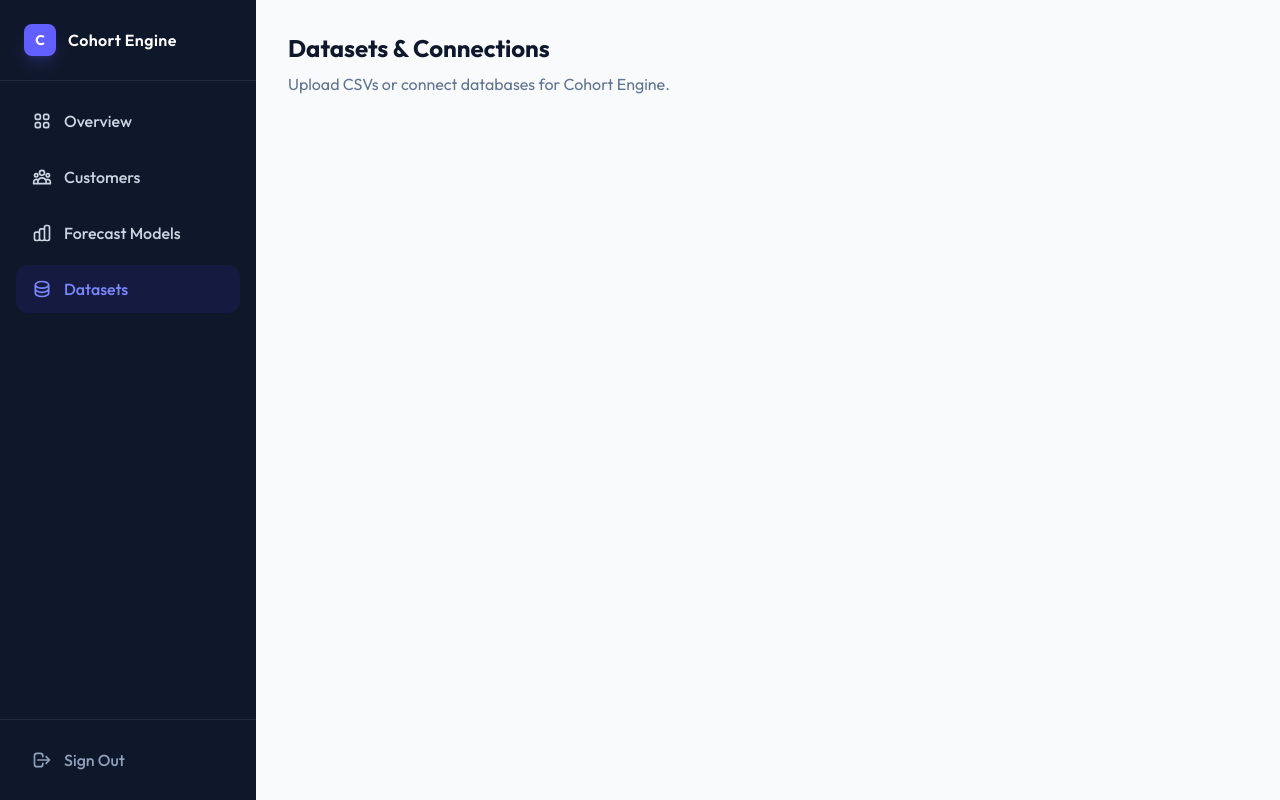
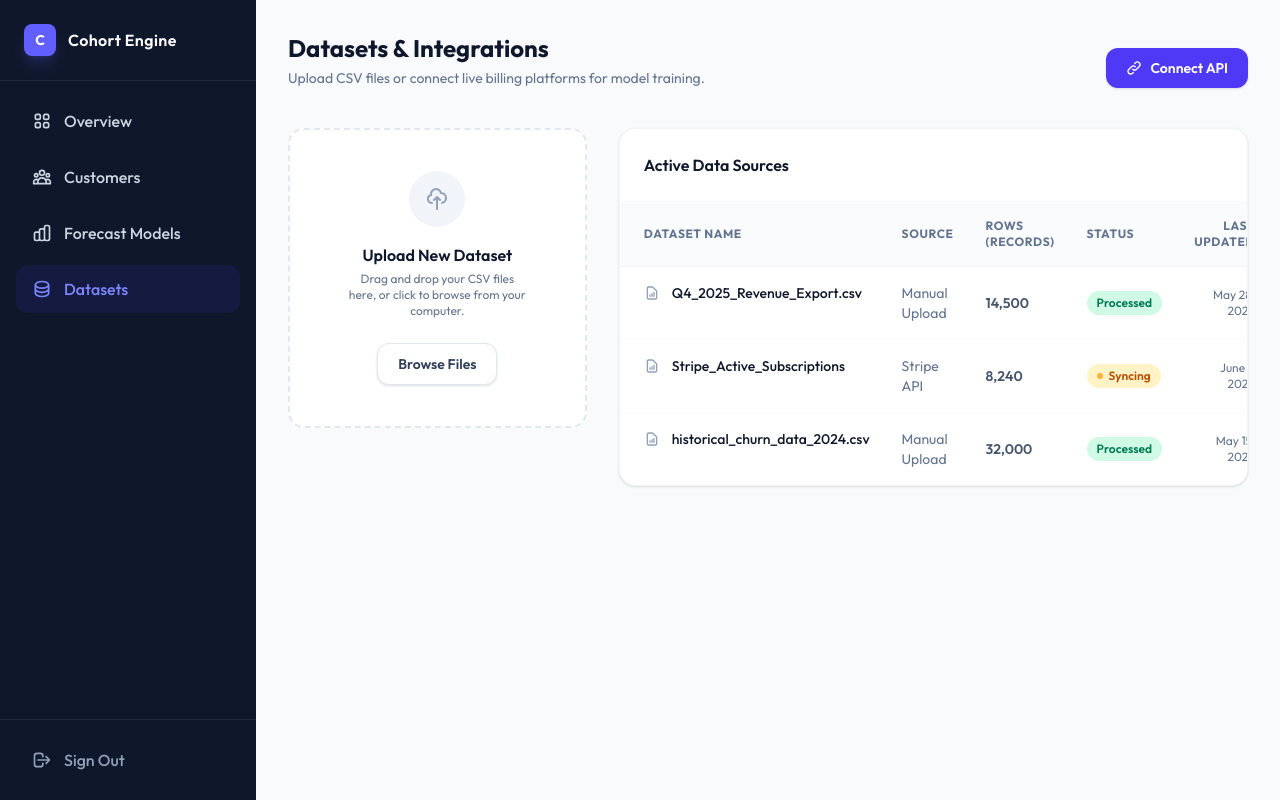
Before and after one commit to arponbiswasanik/Cohort-Engine, a Next.js app in the folder frontend/: page /dashboard/datasets in a window 1280 px wide. Built offline with nearby package versions, Linux system fonts and the light colour scheme; no server answers.

Commit message:
designed datasets and integrations page

```diff
--- a/frontend/app/dashboard/datasets/page.tsx
+++ b/frontend/app/dashboard/datasets/page.tsx
@@ -1,8 +1,114 @@
+"use client";
+
+import { useState } from "react";
+
+// Dummy Datasets
+const initialDatasets = [
+  { id: 1, name: "Q4_2025_Revenue_Export.csv", source: "Manual Upload", size: "2.4 MB", rows: 14500, status: "Processed", date: "May 28, 2026" },
+  { id: 2, name: "Stripe_Active_Subscriptions", source: "Stripe API", size: "Live Sync", rows: 8240, status: "Syncing", date: "June 1, 2026" },
+  { id: 3, name: "historical_churn_data_2024.csv", source: "Manual Upload", size: "5.1 MB", rows: 32000, status: "Processed", date: "May 15, 2026" },
+];
+
 export default function DatasetsPage() {
+  const [datasets] = useState(initialDatasets);
+  const [isDragging, setIsDragging] = useState(false);
+
+  // Drag & Drop Handlers
+  const handleDragOver = (e: React.DragEvent) => {
+    e.preventDefault();
+    setIsDragging(true);
+  };
+
+  const handleDragLeave = () => {
+    setIsDragging(false);
+  };
+
+  const handleDrop = (e: React.DragEvent) => {
+    e.preventDefault();
+    setIsDragging(false);
+    // Here we will handle the actual file upload logic later
+    alert("File upload feature will be connected to the backend API.");
+  };
+
   return (
-    <div className="p-8">
-      <h1 className="text-2xl font-bold text-slate-900">Datasets & Connections</h1>
-      <p className="text-slate-500 mt-2">Upload CSVs or connect databases for Cohort Engine.</p>
-    </div>
+    <main className="p-8">
+      <header className="mb-10 flex justify-between items-end">
+        <div>
+          <h1 className="text-2xl font-bold text-slate-900">Datasets & Integrations</h1>
+          <p className="text-sm text-slate-500 mt-1">Upload CSV files or connect live billing platforms for model training.</p>
+        </div>
+        <button className="px-5 py-2.5 bg-indigo-600 text-white text-sm font-semibold rounded-xl hover:bg-indigo-700 transition-colors shadow-sm flex items-center gap-2">
+          <svg className="w-4 h-4" fill="none" stroke="currentColor" viewBox="0 0 24 24"><path strokeLinecap="round" strokeLinejoin="round" strokeWidth="2" d="M13.828 10.172a4 4 0 00-5.656 0l-4 4a4 4 0 105.656 5.656l1.102-1.101m-.758-4.899a4 4 0 005.656 0l4-4a4 4 0 00-5.656-5.656l-1.1 1.1"></path></svg>
+          Connect API
+        </button>
+      </header>
+
+      <div className="grid grid-cols-1 lg:grid-cols-3 gap-8">
+
+        {/* Drag & Drop Upload Zone */}
+        <div className="lg:col-span-1">
+          <div
+            className={`border-2 border-dashed rounded-2xl p-10 flex flex-col items-center justify-center text-center transition-colors min-h-[300px] ${
+              isDragging ? "border-indigo-500 bg-indigo-50/50" : "border-slate-200 bg-white hover:border-indigo-400 hover:bg-slate-50"
+            }`}
+            onDragOver={handleDragOver}
+            onDragLeave={handleDragLeave}
+            onDrop={handleDrop}
+          >
+            <div className={`w-14 h-14 rounded-full flex items-center justify-center mb-4 ${isDragging ? "bg-indigo-100 text-indigo-600" : "bg-slate-100 text-slate-400"}`}>
+              <svg className="w-6 h-6" fill="none" stroke="currentColor" viewBox="0 0 24 24"><path strokeLinecap="round" strokeLinejoin="round" strokeWidth="2" d="M7 16a4 4 0 01-.88-7.903A5 5 0 1115.9 6L16 6a5 5 0 011 9.9M15 13l-3-3m0 0l-3 3m3-3v12"></path></svg>
+            </div>
+            <h3 className="text-slate-900 font-semibold mb-1">Upload New Dataset</h3>
+            <p className="text-xs text-slate-500 mb-6 px-4">Drag and drop your CSV files here, or click to browse from your computer.</p>
+            <label className="px-5 py-2.5 bg-white border border-slate-200 text-slate-700 text-sm font-semibold rounded-xl hover:bg-slate-50 cursor-pointer transition-colors shadow-sm">
+              Browse Files
+              <input type="file" className="hidden" accept=".csv" />
+            </label>
+          </div>
+        </div>
+
+        {/* Connected Datasets Table */}
+        <div className="lg:col-span-2 bg-white rounded-2xl border border-slate-100 shadow-sm overflow-hidden flex flex-col">
+          <div className="p-6 border-b border-slate-50">
+            <h3 className="font-semibold text-slate-900">Active Data Sources</h3>
+          </div>
+          <div className="flex-1 overflow-x-auto">
+            <table className="w-full text-left border-collapse">
+              <thead>
+                <tr className="bg-slate-50/70 border-b border-slate-100 text-xs font-semibold text-slate-500 uppercase tracking-wider">
+                  <th className="p-4 pl-6">Dataset Name</th>
+                  <th className="p-4">Source</th>
+                  <th className="p-4">Rows (Records)</th>
+                  <th className="p-4">Status</th>
+                  <th className="p-4 pr-6 text-right">Last Updated</th>
+                </tr>
+              </thead>
+              <tbody className="divide-y divide-slate-50 text-sm text-slate-700">
+                {datasets.map((data) => (
+                  <tr key={data.id} className="hover:bg-slate-50/40 transition-colors">
+                    <td className="p-4 pl-6 font-medium text-slate-900 flex items-center gap-3">
+                      <svg className="w-4 h-4 text-slate-400" fill="none" stroke="currentColor" viewBox="0 0 24 24"><path strokeLinecap="round" strokeLinejoin="round" strokeWidth="2" d="M9 17v-2m3 2v-4m3 4v-6m2 10H7a2 2 0 01-2-2V5a2 2 0 012-2h5.586a1 1 0 01.707.293l5.414 5.414a1 1 0 01.293.707V19a2 2 0 01-2 2z"></path></svg>
+                      {data.name}
+                    </td>
+                    <td className="p-4 text-slate-500">{data.source}</td>
+                    <td className="p-4 font-semibold text-slate-600">{data.rows.toLocaleString()}</td>
+                    <td className="p-4">
+                      <span className={`text-xs font-semibold px-2.5 py-1 rounded-full flex items-center gap-1.5 w-fit ${
+                        data.status === 'Processed' ? 'bg-emerald-100 text-emerald-700' : 'bg-amber-100 text-amber-700'
+                      }`}>
+                        {data.status === 'Syncing' && <span className="w-1.5 h-1.5 rounded-full bg-amber-500 animate-pulse"></span>}
+                        {data.status}
+                      </span>
+                    </td>
+                    <td className="p-4 pr-6 text-right text-slate-500 text-xs">{data.date}</td>
+                  </tr>
+                ))}
+              </tbody>
+            </table>
+          </div>
+        </div>
+
+      </div>
+    </main>
   );
 }
```
